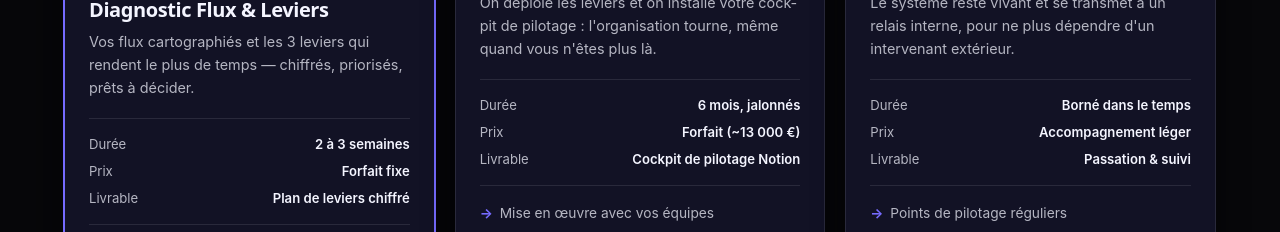
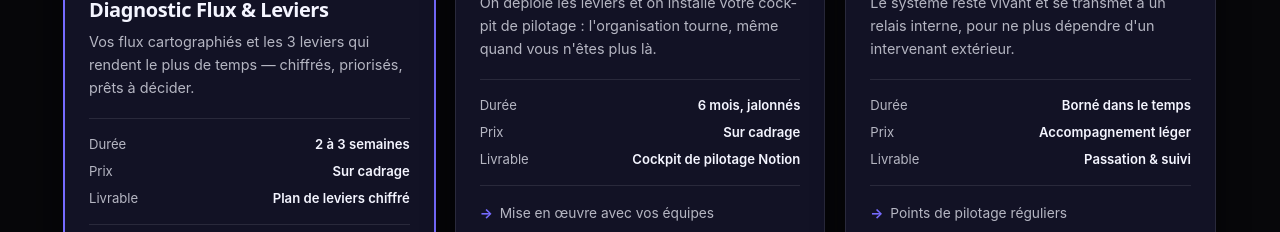
Before and after one commit to fabriceliut/offres-liut, a React (Vite) app: page /diagnostic in a window 1280 px wide. Shown: the part 1900-2132 px from the top of the page. Built offline with nearby package versions, Linux system fonts and the light colour scheme.

Commit message:
Clarify pricing on OfferDiagnostic

```diff
--- a/src/pages/OfferDiagnostic.tsx
+++ b/src/pages/OfferDiagnostic.tsx
@@ -27,7 +27,7 @@ const OFFRES = [
     title: 'Diagnostic Flux & Leviers',
     featured: true,
     promise: 'Vos flux cartographiés et les 3 leviers qui rendent le plus de temps — chiffrés, priorisés, prêts à décider.',
-    meta: [['Durée', '2 à 3 semaines'], ['Prix', 'Forfait fixe'], ['Livrable', 'Plan de leviers chiffré']],
+    meta: [['Durée', '2 à 3 semaines'], ['Prix', 'Sur cadrage'], ['Livrable', 'Plan de leviers chiffré']],
     points: ['Immersion terrain, lecture de vos flux réels', 'Les 3 leviers à plus fort rendement', 'Temps et coût récupérables estimés', 'Une décision claire en sortie'],
     note: "Sans risque : vous repartez avec un plan actionnable, même si on s'arrête là.",
   },
@@ -36,7 +36,7 @@ const OFFRES = [
     title: 'Cockpit Dirigeant',
     featured: false,
     promise: "On déploie les leviers et on installe votre cockpit de pilotage : l'organisation tourne, même quand vous n'êtes plus là.",
-    meta: [['Durée', '6 mois, jalonnés'], ['Prix', 'Forfait (~13 000 €)'], ['Livrable', 'Cockpit de pilotage Notion']],
+    meta: [['Durée', '6 mois, jalonnés'], ['Prix', 'Sur cadrage'], ['Livrable', 'Cockpit de pilotage Notion']],
     points: ['Mise en œuvre avec vos équipes', 'Rituels et process qui tiennent sans vous', 'Un cockpit de pilotage clair et vivant', 'Vous sortez du chemin critique'],
     note: "La suite naturelle d'un diagnostic validé.",
   },
```
